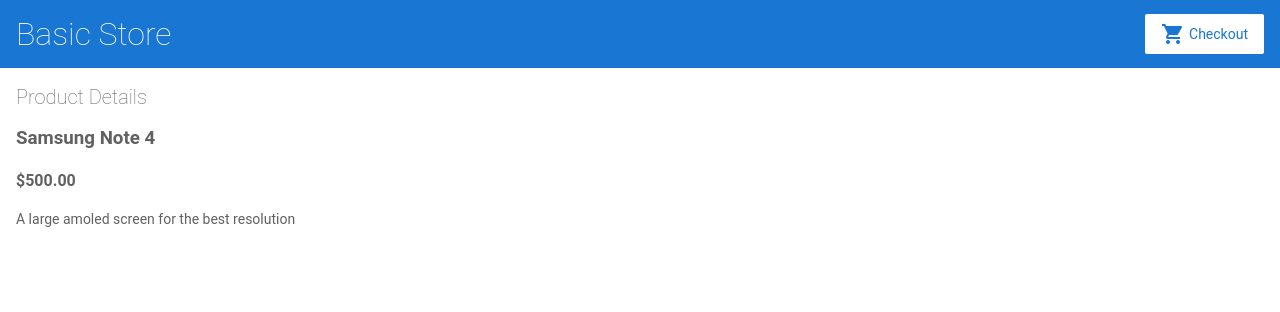
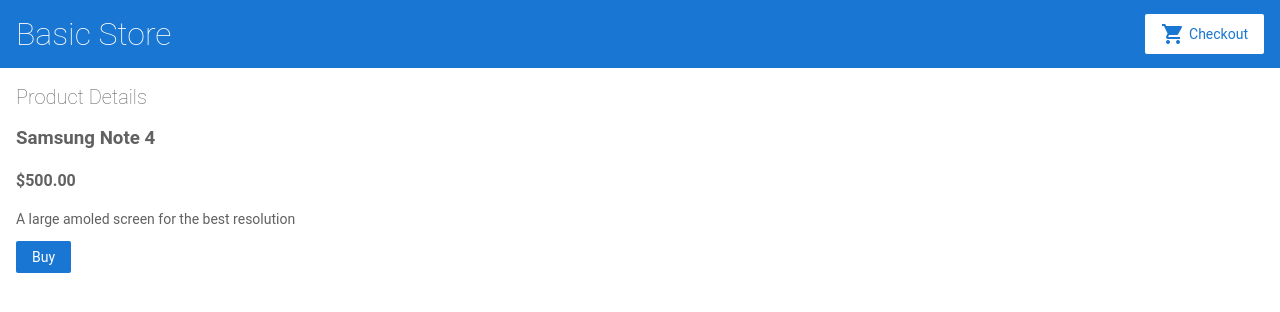
Before and after one commit to hillhousedev/Angular-basic-cart, an Angular app: page /products/0 in a window 1280 px wide. Shown: the top 312 px of the page. Built offline with nearby package versions, Linux system fonts and the light colour scheme.

Commit message:
Addtocart functionality working on product details

```diff
--- a/src/app/cart.service.ts
+++ b/src/app/cart.service.ts
@@ -1,5 +1,5 @@
 import { Injectable } from '@angular/core';
-import { runInThisContext } from 'vm';
+
 
 @Injectable({
   providedIn: 'root'
--- a/src/app/product-details/product-details.component.html
+++ b/src/app/product-details/product-details.component.html
@@ -4,4 +4,6 @@
     <h3>{{ product.name }}</h3>
     <h4>{{ product.price | currency:'$' }}</h4>
     <p>{{ product.description }} </p>
+
+    <button (click)="addToCart(product)">Buy</button>
 </div>
--- a/src/app/product-details/product-details.component.ts
+++ b/src/app/product-details/product-details.component.ts
@@ -2,7 +2,7 @@ import { Component, OnInit } from '@angular/core';
 import { ActivatedRoute } from '@angular/router';
 
 import { products } from '../products';
-
+import { CartService } from '../cart.service';
 
 
 @Component({
@@ -14,8 +14,16 @@ export class ProductDetailsComponent implements OnInit {
 
   product;
 
+  // tslint:disable-next-line:typedef
+  addToCart(product) {
+    this.cartService.addToCart(product);
+    console.log('this product added to cart: ', product);
+    window.alert('Your product has been added to the cart!');
+  }
+
   constructor(
     private route: ActivatedRoute,
+    private cartService: CartService
   ) { }
 
   ngOnInit(): void {
```
